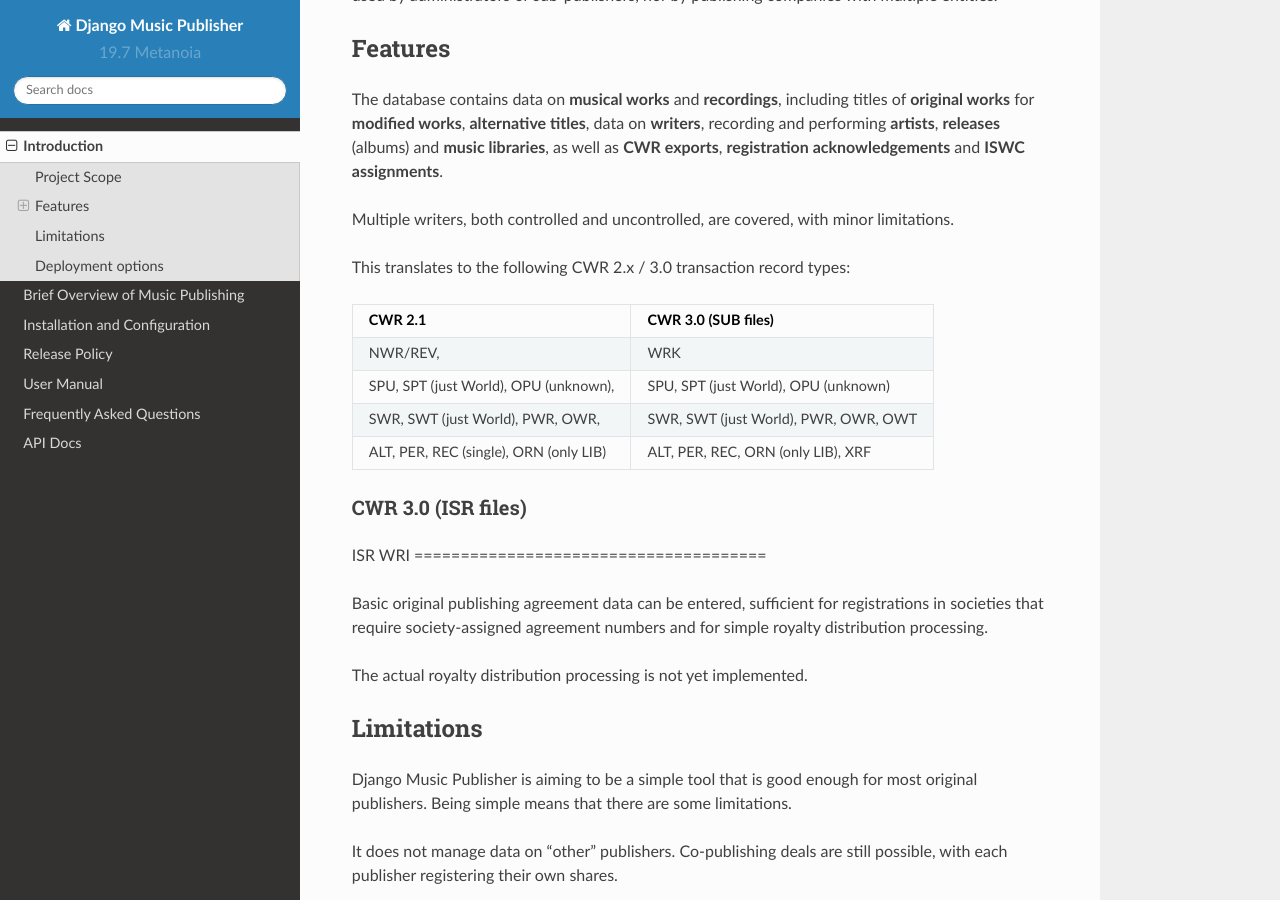
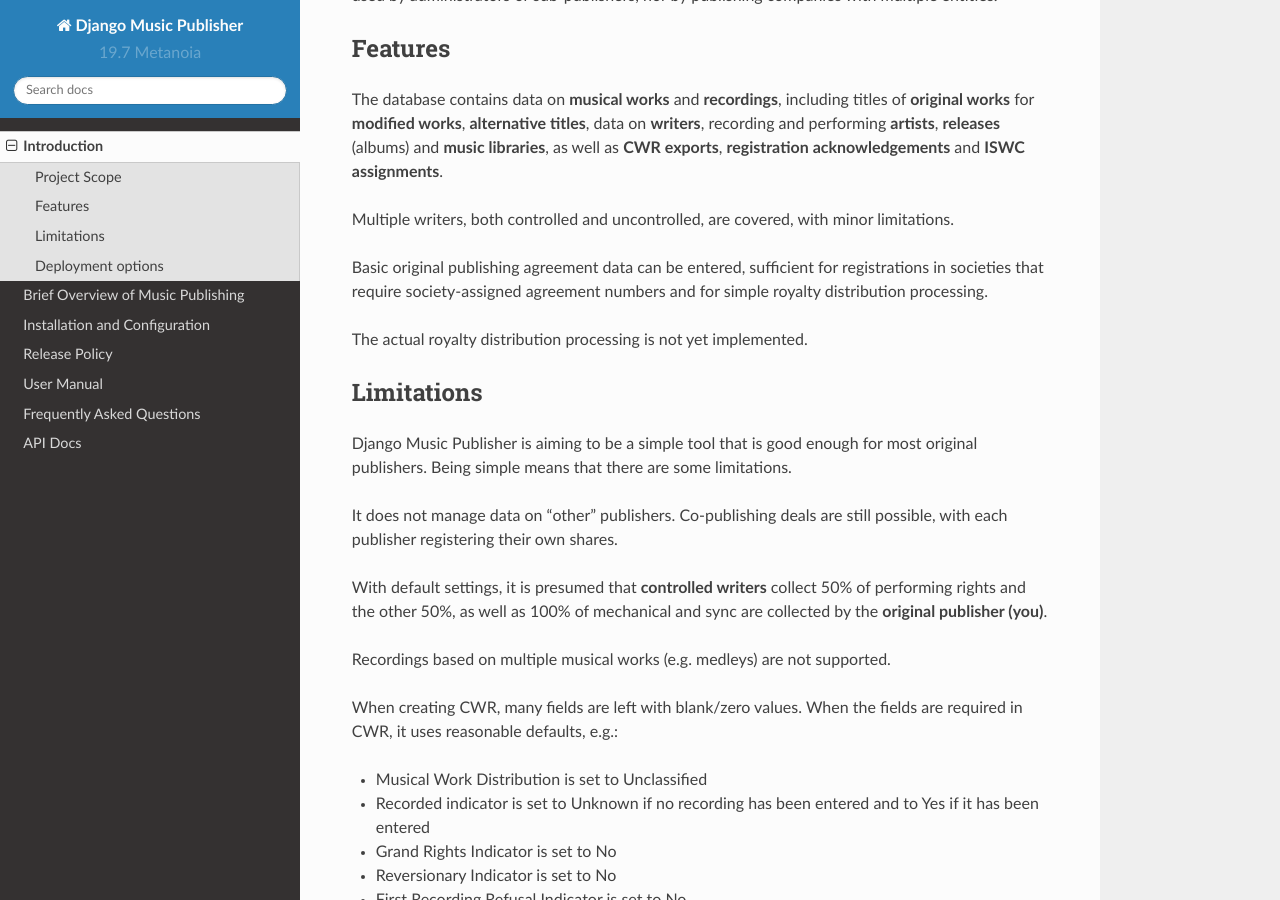
Before and after one commit to matijakolaric-com/django-music-publisher, a Sphinx documentation site: the page built from docs/introduction.rst, in a window 1280 px wide and 900 px high, scrolled down 568 px. Built offline with Sphinx 7.4.7 and the Read the Docs theme 2.0.0, drawn with Linux system fonts in a browser that asks for light colours.

Commit message:
documentation updates

```diff
--- a/docs/introduction.rst
+++ b/docs/introduction.rst
@@ -22,25 +22,6 @@
 The database contains data on **musical works** and **recordings**, including titles of **original works** for **modified works**, **alternative titles**, data on **writers**, recording and performing **artists**, **releases** (albums) and **music libraries**, as well as **CWR exports**, **registration acknowledgements** and **ISWC assignments**.
 
 Multiple writers, both controlled and uncontrolled, are covered, with minor limitations.
-
-This translates to the following CWR 2.x / 3.0 transaction record types:
-
-======================================  ======================================
-CWR 2.1                                 CWR 3.0 (SUB files)
-======================================  ======================================
-NWR/REV,                                WRK
-SPU, SPT (just World), OPU (unknown),   SPU, SPT (just World), OPU (unknown)
-SWR, SWT (just World), PWR, OWR,        SWR, SWT (just World), PWR, OWR, OWT
-ALT, PER, REC (single), ORN (only LIB)  ALT, PER, REC, ORN (only LIB), XRF
-======================================  ======================================
-
-
-======================================
-CWR 3.0 (ISR files)
-======================================
-ISR
-WRI
-======================================
 
 Basic original publishing agreement data can be entered, sufficient for registrations in societies that require society-assigned agreement numbers and for simple royalty distribution processing.
 
```
